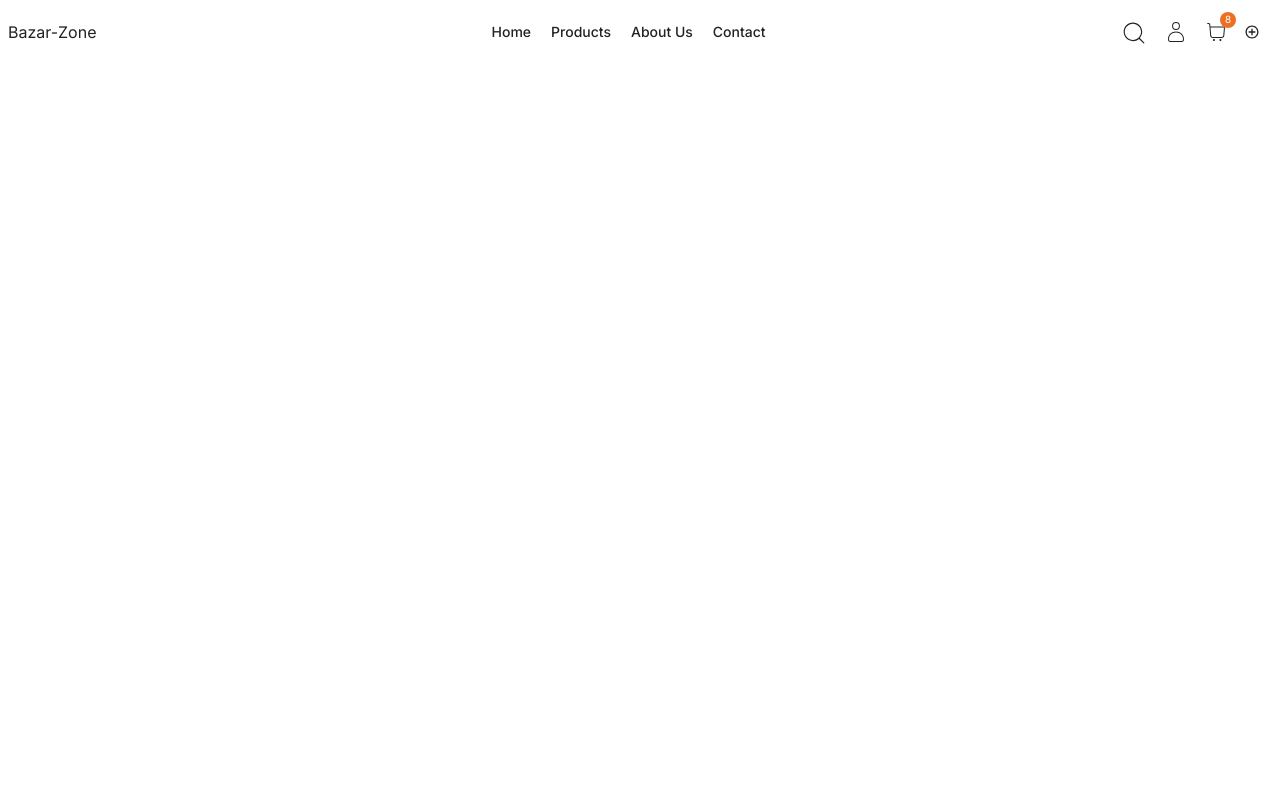
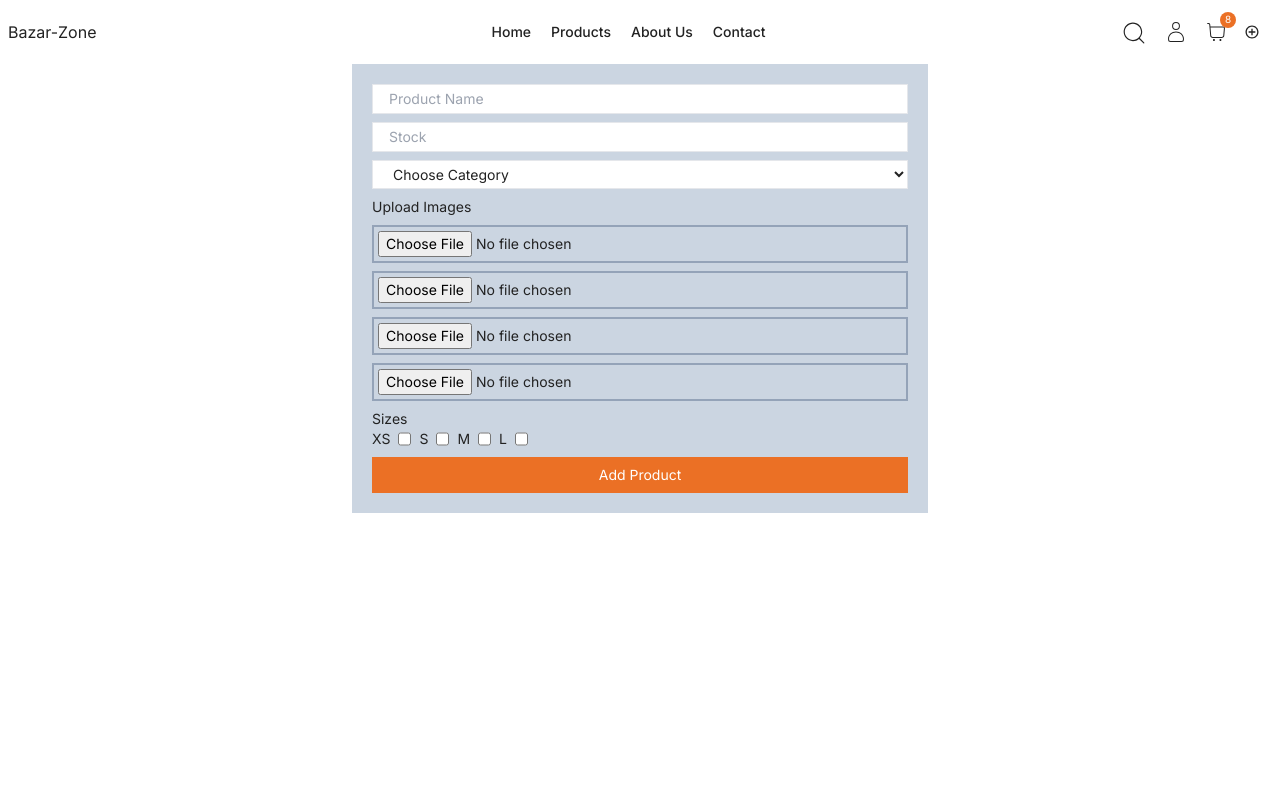
Before and after one commit to avideb24/bazar-zone, a Next.js app: page /add-product in a window 1280 px wide. Shown: the top 800 px of the page. Built offline with nearby package versions, Linux system fonts and the light colour scheme.

Commit message:
product add page added

```diff
--- a/src/app/add-product/page.js
+++ /dev/null
@@ -1,11 +0,0 @@
-import React from 'react';
-
-const AddProductPage = () => {
-    return (
-        <form>
-
-        </form>
-    );
-};
-
-export default AddProductPage;
--- /dev/null
+++ b/src/app/add-product/page.jsx
@@ -0,0 +1,96 @@
+'use client';
+
+import React from 'react';
+
+const image_hosting_key = 'de5d24dbb0b017943268e405c3ee96d4';
+const image_hosting_api = `https://api.imgbb.com/1/upload?key=${image_hosting_key}`;
+
+const AddProductPage = () => {
+    const handleAddProduct = async e => {
+        e.preventDefault();
+        const form = e.target;
+
+        const title = form.title.value;
+        const stock = form.stock.value;
+        const category = form.category.value;
+        const sizes = Array.from(form.querySelectorAll('input[type="checkbox"]:checked')).map(checkbox => checkbox.value);
+
+        // Handle file uploads and get the image URLs
+        const images = await Promise.all(
+            Array.from(form.querySelectorAll('input[type="file"]')).map(input => uploadImageToImageBB(input.files[0]))
+        );
+
+        // Construct the product object with image URLs
+        const product = {
+            title,
+            stock,
+            category,
+            sizes,
+            img1: images[0] || '',
+            img2: images[1] || '',
+            img3: images[2] || '',
+            img4: images[3] || ''
+        };
+
+        console.log(product);
+    };
+
+    const uploadImageToImageBB = async file => {
+        if (!file) return ''; // If no file is provided, return an empty string
+
+        const formData = new FormData();
+        formData.append('image', file);
+
+        const response = await fetch(image_hosting_api, {
+            method: 'POST',
+            body: formData
+        });
+
+        const result = await response.json();
+        return result.data.url || ''; // Return the image URL or an empty string if the upload fails
+    };
+
+    return (
+        <form onSubmit={handleAddProduct} className='max-w-xl mx-auto text-[color:var(--text-primary)] bg-slate-300 p-5 space-y-2'>
+            {/* title */}
+            <input type="text" name='title' className='bg-[color:var(--bg-primary)] border w-full outline-none px-4 py-1' placeholder='Product Name' required />
+            {/* stock */}
+            <input type="number" name='stock' className='bg-[color:var(--bg-primary)] border w-full outline-none px-4 py-1' placeholder='Stock' required />
+            {/* category */}
+            <select className='bg-[color:var(--bg-primary)] border w-full outline-none px-4 py-1' name='category' defaultValue={'df'} required >
+                <option value="df" disabled >Choose Category</option>
+                <option value="furniture">Furniture</option>
+            </select>
+            {/* image */}
+            <div className='space-y-2'>
+                <h3>Upload Images</h3>
+                {/* img1 */}
+                <input type="file" name="img1" className='w-full bg-transparent border-2 border-slate-400 p-1' required />
+                {/* img2 */}
+                <input type="file" name="img2" className='w-full bg-transparent border-2 border-slate-400 p-1' />
+                {/* img3 */}
+                <input type="file" name="img3" className='w-full bg-transparent border-2 border-slate-400 p-1' />
+                {/* img4 */}
+                <input type="file" name="img4" className='w-full bg-transparent border-2 border-slate-400 p-1' />
+            </div>
+            {/* size */}
+            <div>
+                <h3>Sizes</h3>
+                <div className='flex gap-2'>
+                    <label htmlFor="xs">XS</label>
+                    <input type="checkbox" className='bg-red-500' name="xs" value={'xs'} id='xs' />
+                    <label htmlFor="s">S</label>
+                    <input type="checkbox" className='bg-red-500' name="s" value={'s'} id='s' />
+                    <label htmlFor="m">M</label>
+                    <input type="checkbox" className='bg-red-500' name="m" value={'m'} id='m' />
+                    <label htmlFor="l">L</label>
+                    <input type="checkbox" className='bg-red-500' name="l" value={'l'} id='l' />
+                </div>
+            </div>
+
+            <input type="submit" value="Add Product" className='bg-primary text-white w-full py-2 cursor-pointer' />
+        </form>
+    );
+};
+
+export default AddProductPage;
```
